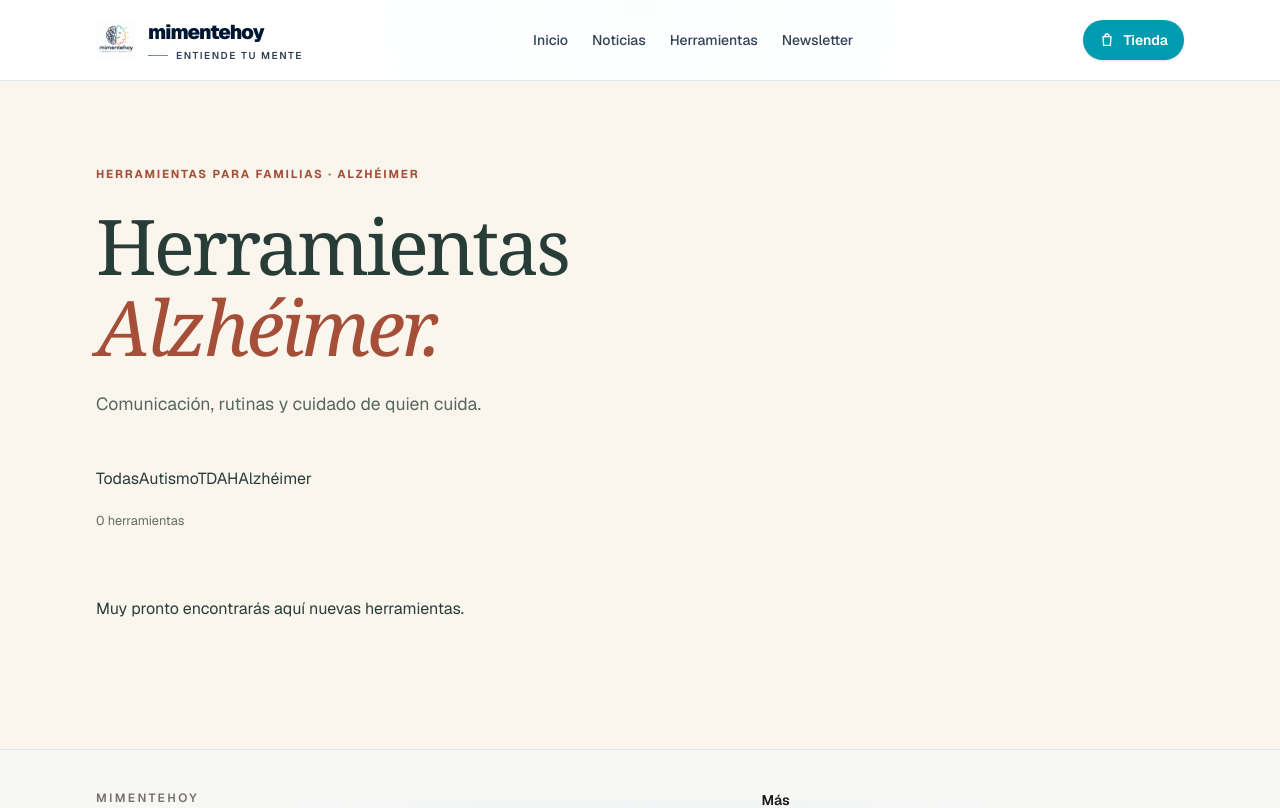
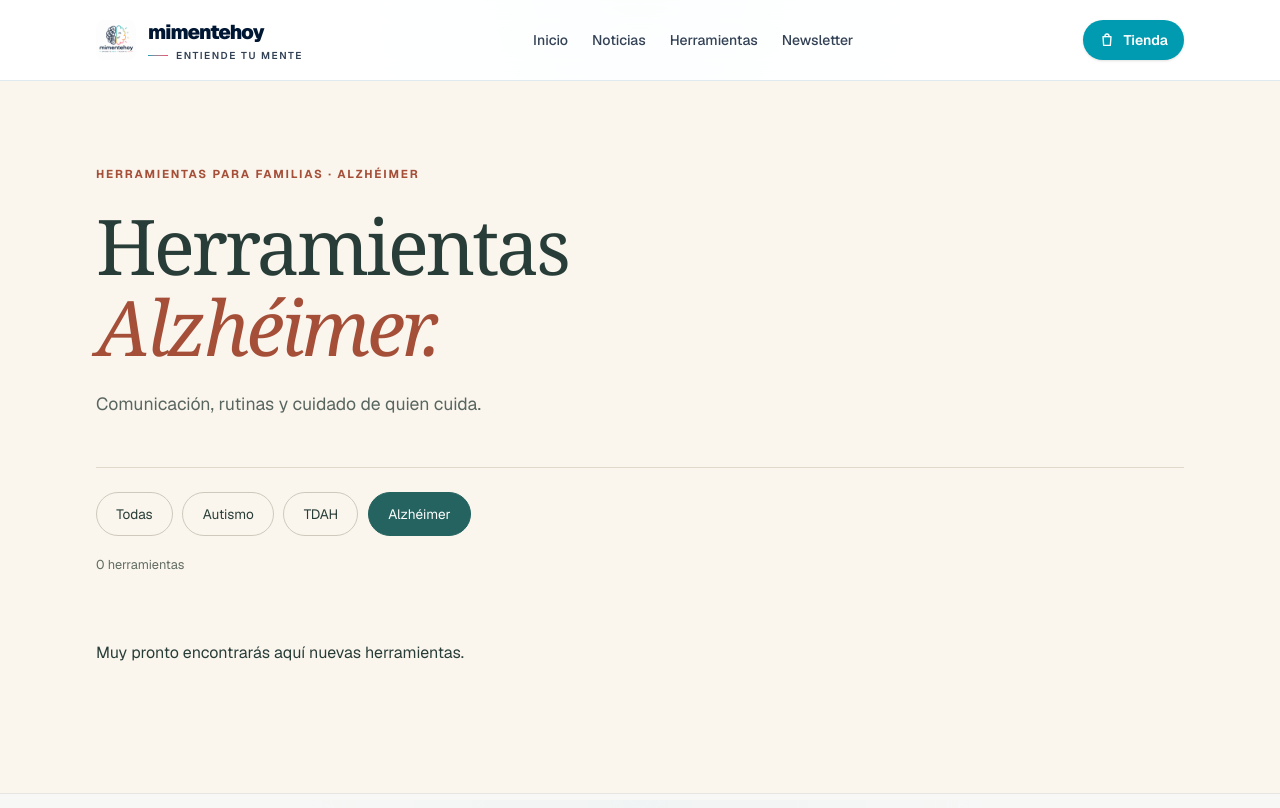
Before and after one commit to mimentehoy/mimentehoy-web, a Next.js app in the folder apps/web/: page /herramientas/alzheimer in a window 1280 px wide. Shown: the top 808 px of the page. Built offline with nearby package versions, Linux system fonts and the light colour scheme.

Commit message:
herramientas: estilos de pestanas y sitemap [skip netlify]

```diff
--- a/apps/web/src/app/globals.css
+++ b/apps/web/src/app/globals.css
@@ -155,3 +155,7 @@ p {
 @media (max-width: 900px) { .news-grid { grid-template-columns: repeat(2, minmax(0, 1fr)); } }
 @media (max-width: 600px) { .news-grid { grid-template-columns: 1fr; } .news-card-body { padding: 1.25rem; } .news-article-cover { margin-block: 1.5rem; border-radius: 12px; } .news-prose { font-size: 1.05rem; } }
 @media (prefers-reduced-motion: reduce) { .news-card-cover { transition: none; } }
+.tool-tabs { display: flex; flex-wrap: wrap; gap: .6rem; border-top: 1px solid #dfd8cb; padding-top: 1.5rem; }
+.tool-tabs a { border: 1px solid #cfc9bd; padding: .65rem 1.2rem; border-radius: 999px; font-size: .85rem; transition: background .15s; }
+.tool-tabs a:hover { background: #e7e9dd; color: #244b45; }
+.tool-tabs a[aria-current="page"] { background: #24635f; color: #fff; border-color: #24635f; }
--- a/apps/web/src/app/sitemap.ts
+++ b/apps/web/src/app/sitemap.ts
@@ -1,5 +1,6 @@
 import type { MetadataRoute } from "next";
 import { getNews } from "@/lib/noticias";
+import { getTools, TOOL_SECTIONS, toolHref } from "@/lib/herramientas";
 
 export default function sitemap(): MetadataRoute.Sitemap {
   const baseUrl = "https://mimentehoy.com";
@@ -11,6 +12,8 @@ export default function sitemap(): MetadataRoute.Sitemap {
     { url: `${baseUrl}/articulos`, lastModified: new Date(), changeFrequency: "weekly", priority: 0.9 },
     { url: `${baseUrl}/recursos`, lastModified: new Date(), changeFrequency: "weekly", priority: 0.9 },
     { url: `${baseUrl}/herramientas`, lastModified: new Date(), changeFrequency: "weekly", priority: 0.8 },
+    ...TOOL_SECTIONS.map((section) => ({ url: `${baseUrl}/herramientas/${section.slug}`, changeFrequency: "weekly" as const, priority: 0.8 })),
+    ...getTools().map((tool) => ({ url: `${baseUrl}${toolHref(tool)}`, lastModified: new Date(`${tool.fecha}T00:00:00Z`), changeFrequency: "monthly" as const, priority: 0.7 })),
     { url: `${baseUrl}/newsletter`, lastModified: new Date(), changeFrequency: "weekly", priority: 0.8 },
     { url: `${baseUrl}/tienda`, lastModified: new Date(), changeFrequency: "weekly", priority: 0.7 },
     { url: `${baseUrl}/registro`, lastModified: new Date(), changeFrequency: "monthly", priority: 0.6 },
```
